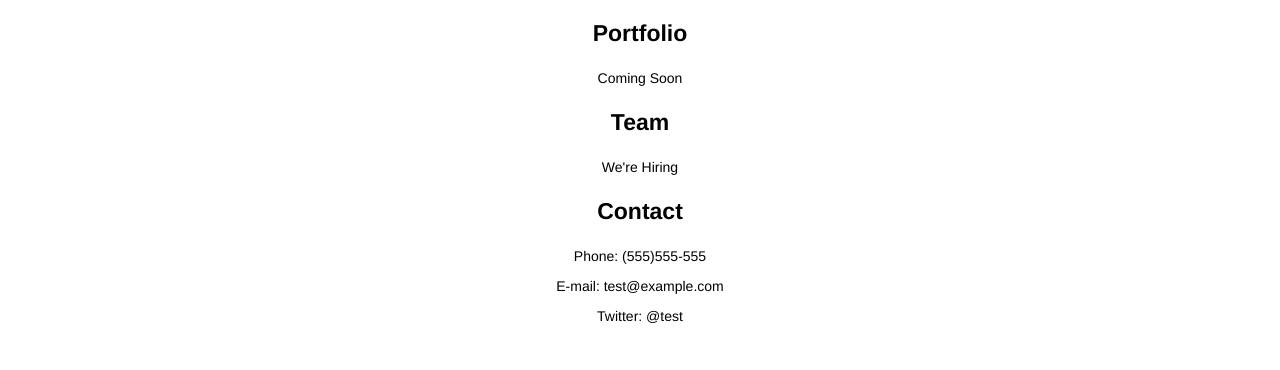
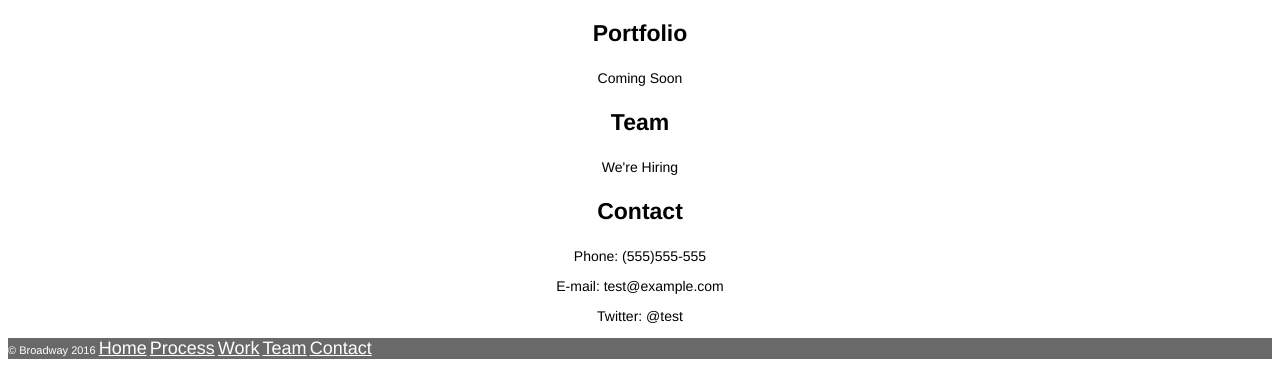
Before and after one commit to magnificentnest/broadwaynew, a plain HTML site: page index.html in a window 1280 px wide. Shown: the part 938-1308 px from the top of the page. Before the commit the page ends 1276 px from the top, so only its background shows below. Drawn offline with Linux system fonts and the light colour scheme.

Commit message:
finishing the whole project

```diff
--- a/index.html
+++ b/index.html
@@ -46,5 +46,14 @@
     <p>E-mail: test@example.com</p>
     <p>Twitter: @test</p>
 
+
+    <div>
+      <p class="bottom">&copy Broadway 2016
+        <a href="">Home</a>
+        <a href="#identify">Process</a>
+        <a href="">Work</a>
+        <a href="">Team</a>
+        <a href="">Contact</a>
+    </div>
   </body>
 </html>
--- a/resources/css/style.css
+++ b/resources/css/style.css
@@ -37,3 +37,10 @@ background-image: url("https://s3.amazonaws.com/codecademy-content/programs/free
 color: white;
 font-weight: bold;
 }
+
+.bottom{
+  font-size: 11px;
+  color: white;
+  background-color: dimgray;
+  text-align: left;
+}
```
